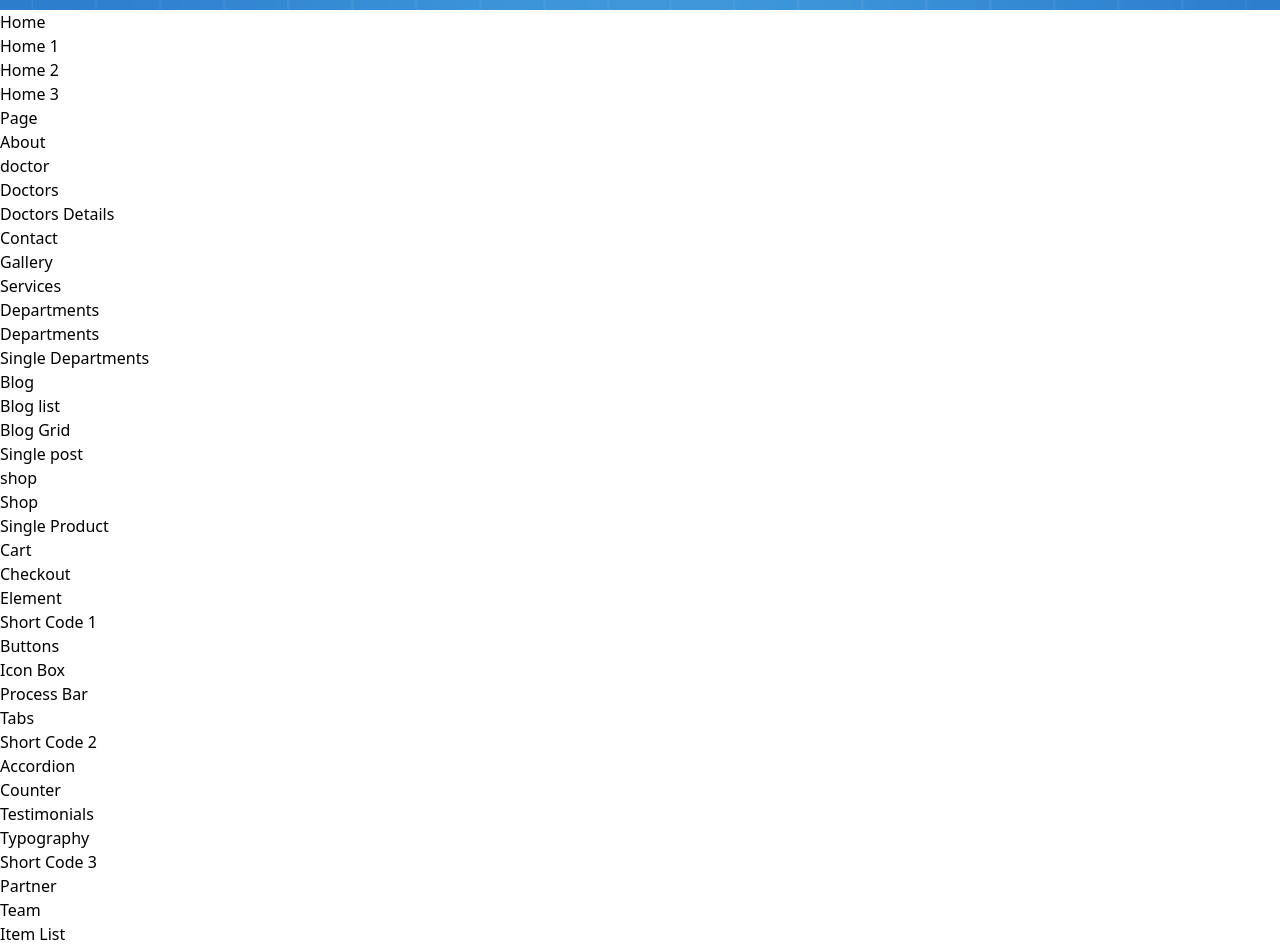
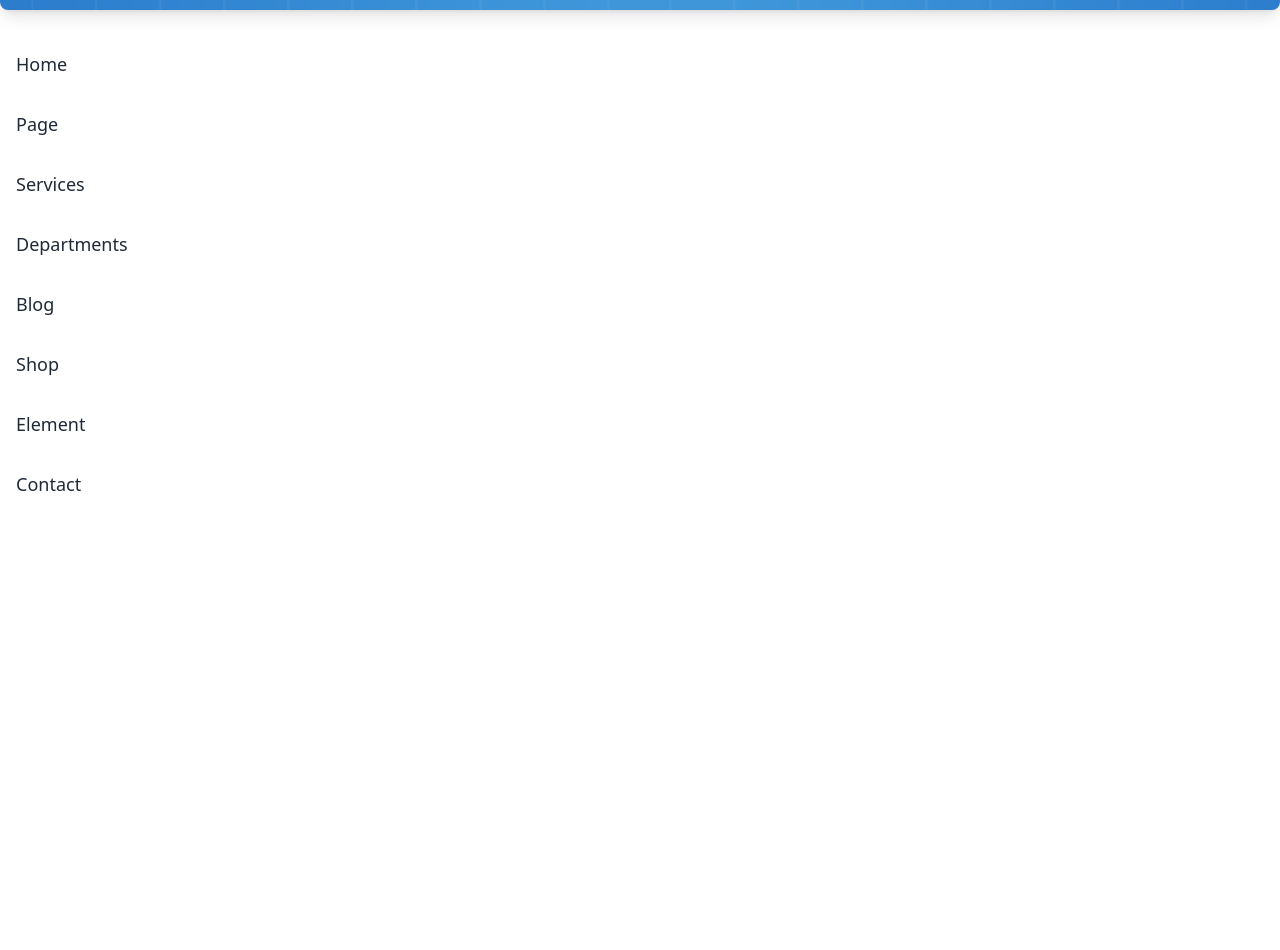
Before and after one commit to stephenmiracle4/medicare, a React (Create React App) app: page / in a window 1280 px wide. Shown: the part 1418-2368 px from the top of the page. After the commit the page ends 1924 px from the top, so only its background shows below. Built offline with nearby package versions, Linux system fonts and the light colour scheme.

Commit message:
commit changes
commit changes

```diff
--- a/package.json
+++ b/package.json
@@ -5,6 +5,7 @@
   "dependencies": {
     "bootstrap": "^5.3.3",
     "cra-template": "1.2.0",
+    "icons": "^1.0.0",
     "react": "^19.0.0",
     "react-dom": "^19.0.0",
     "react-router-dom": "^7.0.2",
--- a/src/pages/ServiceSection.jsx
+++ b/src/pages/ServiceSection.jsx
@@ -6,96 +6,90 @@ function ServiceSection() {
   return (
     <div>ServiceSection
 
-<div>
-    <img src="/images/services/background3.png" alt="background" />
+        <img src="/images/services/background3.png" alt="background" class="w-100% h-160 object-cover shadow-lg rounded-lg bg-no-repeat"/>
+
 
 <div id="cssmenu" class="animated">
-        <div class="uni-icons-close"><i class="fa fa-times" aria-hidden="true"></i></div>
-        <ul class="nav navbar-nav animated">
-            <li class="has-sub"><a href="#">Home</a>
-                <ul>
-                    <li><a href="index-2.html">Home 1</a></li>
-                    <li><a href="01_02_home_2.html">Home 2</a></li>
-                    <li><a href="01_03_home_3.html">Home 3</a></li>
+    <div class="uni-icons-close cursor-pointer text-xl p-4">
+        <i class="fa fa-times" aria-hidden="true"></i>
+    </div>
+    <ul class="nav navbar-nav space-y-4">
+        <li class="relative group">
+            <a href="#" class="block py-2 px-4 text-lg text-gray-800 hover:bg-gray-200">Home</a>
+            <ul class="absolute left-0 hidden group-hover:block bg-white shadow-md mt-2 space-y-2">
+                <li><a href="index-2.html" class="block py-2 px-4 text-sm text-gray-600 hover:bg-gray-200">Home 1</a></li>
+                <li><a href="01_02_home_2.html" class="block py-2 px-4 text-sm text-gray-600 hover:bg-gray-200">Home 2</a></li>
+                <li><a href="01_03_home_3.html" class="block py-2 px-4 text-sm text-gray-600 hover:bg-gray-200">Home 3</a></li>
             </ul>
         </li>
-            <li class="has-sub"><a href='#'>Page</a>
-                <ul>
-                    <li><a href="02_01_about.html">About</a></li>
-                    <li class="has-sub"><a href="#">doctor</a>
-                        <ul>
-                            <li><a href="02_02_doctor.html">Doctors </a></li>
-                            <li><a href="02_03_doctor_details.html">Doctors Details</a></li>
+        <li class="relative group">
+            <a href="#" class="block py-2 px-4 text-lg text-gray-800 hover:bg-gray-200">Page</a>
+            <ul class="absolute left-0 hidden group-hover:block bg-white shadow-md mt-2 space-y-2">
+                <li><a href="02_01_about.html" class="block py-2 px-4 text-sm text-gray-600 hover:bg-gray-200">About</a></li>
+                <li class="relative group">
+                    <a href="#" class="block py-2 px-4 text-sm text-gray-600 hover:bg-gray-200">Doctor</a>
+                    <ul class="absolute left-0 hidden group-hover:block bg-white shadow-md mt-2 space-y-2">
+                        <li><a href="02_02_doctor.html" class="block py-2 px-4 text-sm text-gray-600 hover:bg-gray-200">Doctors</a></li>
+                        <li><a href="02_03_doctor_details.html" class="block py-2 px-4 text-sm text-gray-600 hover:bg-gray-200">Doctor Details</a></li>
                     </ul>
                 </li>
-                    <li><a href="02_04_contact.html">Contact</a></li>
-                    <li><a href="02_05_gallery.html">Gallery</a></li>
+                <li><a href="02_04_contact.html" class="block py-2 px-4 text-sm text-gray-600 hover:bg-gray-200">Contact</a></li>
+                <li><a href="02_05_gallery.html" class="block py-2 px-4 text-sm text-gray-600 hover:bg-gray-200">Gallery</a></li>
             </ul>
         </li>
-            <li><a href="03_01_services.html">Services</a></li>
-            <li class="has-sub"><a href="#">Departments</a>
-                <ul>
-                    <li><a href="04_01_departments.html">Departments</a></li>
-                    <li><a href="04_02_single_department.html">Single Departments</a></li>
+        <li><a href="03_01_services.html" class="block py-2 px-4 text-lg text-gray-800 hover:bg-gray-200">Services</a></li>
+        <li class="relative group">
+            <a href="#" class="block py-2 px-4 text-lg text-gray-800 hover:bg-gray-200">Departments</a>
+            <ul class="absolute left-0 hidden group-hover:block bg-white shadow-md mt-2 space-y-2">
+                <li><a href="04_01_departments.html" class="block py-2 px-4 text-sm text-gray-600 hover:bg-gray-200">Departments</a></li>
+                <li><a href="04_02_single_department.html" class="block py-2 px-4 text-sm text-gray-600 hover:bg-gray-200">Single Department</a></li>
             </ul>
         </li>
-            <li class="has-sub"><a href='#'>Blog</a>
-                <ul>
-                    <li><a href="05_01_blog_list.html">Blog list</a></li>
-                    <li><a href="05_02_blog_grid.html">Blog Grid</a></li>
-                    <li><a href="05_03_single_post.html">Single post</a></li>
+        <li class="relative group">
+            <a href="#" class="block py-2 px-4 text-lg text-gray-800 hover:bg-gray-200">Blog</a>
+            <ul class="absolute left-0 hidden group-hover:block bg-white shadow-md mt-2 space-y-2">
+                <li><a href="05_01_blog_list.html" class="block py-2 px-4 text-sm text-gray-600 hover:bg-gray-200">Blog List</a></li>
+                <li><a href="05_02_blog_grid.html" class="block py-2 px-4 text-sm text-gray-600 hover:bg-gray-200">Blog Grid</a></li>
+                <li><a href="05_03_single_post.html" class="block py-2 px-4 text-sm text-gray-600 hover:bg-gray-200">Single Post</a></li>
             </ul>
         </li>
-            <li class="has-sub"><a href='#'>shop</a>
-                <ul>
-                    <li><a href="06_01_shop.html">Shop</a></li>
-                    <li><a href="06_02_single_product.html">Single Product</a></li>
-                    <li><a href="06_03_cart.html">Cart</a></li>
-                    <li><a href="06_04_checkout.html">Checkout</a></li>
+        <li class="relative group">
+            <a href="#" class="block py-2 px-4 text-lg text-gray-800 hover:bg-gray-200">Shop</a>
+            <ul class="absolute left-0 hidden group-hover:block bg-white shadow-md mt-2 space-y-2">
+                <li><a href="06_01_shop.html" class="block py-2 px-4 text-sm text-gray-600 hover:bg-gray-200">Shop</a></li>
+                <li><a href="06_02_single_product.html" class="block py-2 px-4 text-sm text-gray-600 hover:bg-gray-200">Single Product</a></li>
+                <li><a href="06_03_cart.html" class="block py-2 px-4 text-sm text-gray-600 hover:bg-gray-200">Cart</a></li>
+                <li><a href="06_04_checkout.html" class="block py-2 px-4 text-sm text-gray-600 hover:bg-gray-200">Checkout</a></li>
             </ul>
         </li>
-            <li class="has-sub"><a href='#'>Element</a>
-                <ul>
-                    <li class="has-sub"><a href="#">Short Code 1</a>
-                        <ul>
-                            <li><a href="07_01_buttons.html"><i class="fa fa-plus-square" aria-hidden="true"></i>Buttons</a></li>
-                            <li><a href="07_02_icons_box.html"><i class="fa fa-cube" aria-hidden="true"></i>Icon Box</a></li>
-                            <li><a href="07_03_progress.html"><i class="fa fa-tasks" aria-hidden="true"></i>Process Bar</a></li>
-                            <li><a href="07_04_tabs.html"><i class="fa fa-columns" aria-hidden="true"></i>Tabs</a></li>
+        <li class="relative group">
+            <a href="#" class="block py-2 px-4 text-lg text-gray-800 hover:bg-gray-200">Element</a>
+            <ul class="absolute left-0 hidden group-hover:block bg-white shadow-md mt-2 space-y-2">
+                <li class="relative group">
+                    <a href="#" class="block py-2 px-4 text-sm text-gray-600 hover:bg-gray-200">Short Code 1</a>
+                    <ul class="absolute left-0 hidden group-hover:block bg-white shadow-md mt-2 space-y-2">
+                        <li><a href="07_01_buttons.html" class="block py-2 px-4 text-sm text-gray-600 hover:bg-gray-200"><i class="fa fa-plus-square" aria-hidden="true"></i> Buttons</a></li>
+                        <li><a href="07_02_icons_box.html" class="block py-2 px-4 text-sm text-gray-600 hover:bg-gray-200"><i class="fa fa-cube" aria-hidden="true"></i> Icon Box</a></li>
+                        <li><a href="07_03_progress.html" class="block py-2 px-4 text-sm text-gray-600 hover:bg-gray-200"><i class="fa fa-tasks" aria-hidden="true"></i> Process Bar</a></li>
+                        <li><a href="07_04_tabs.html" class="block py-2 px-4 text-sm text-gray-600 hover:bg-gray-200"><i class="fa fa-columns" aria-hidden="true"></i> Tabs</a></li>
                     </ul>
                 </li>
-                    <li class="has-sub"><a href="#">Short Code 2</a>
-                        <ul>
-                            <li><a href="07_05_accordion.html"><i class="fa fa-list" aria-hidden="true"></i>Accordion</a></li>
-                            <li><a href="07_06_counter.html"><i class="fa fa-tachometer" aria-hidden="true"></i>Counter</a></li>
-                            <li><a href="07_07_testimonials.html"><i class="fa fa-comments-o" aria-hidden="true"></i>Testimonials</a></li>
-                            <li><a href="07_08_typography.html"><i class="fa fa-text-width" aria-hidden="true"></i>Typography</a></li>
-                        </ul>
-                    </li>
-                    <li class="has-sub"><a href="#">Short Code 3</a>
-                        <ul>
-                            <li><a href="07_09_partner.html"><i class="fa fa-handshake-o" aria-hidden="true"></i> Partner</a></li>
-                            <li><a href="07_10_team.html"><i class="fa fa-users" aria-hidden="true"></i> Team</a></li>
-                            <li><a href="07_11_item_list.html"><i class="fa fa-list-ol" aria-hidden="true"></i> Item List</a></li>
-                            <li><a href="07_12_divider.html"><i class="fa fa-chain-broken" aria-hidden="true"></i>Dividers</a></li>
-                        </ul>
-                    </li>
-                    <li class="has-sub"><a href="#">Short Code 4</a>
-                        <ul>
-                            <li><a href="07_13_columns.html"><i class="fa fa-bar-chart" aria-hidden="true"></i> Columns</a></li>
-                            <li><a href="07_14_pricing_table.html"><i class="fa fa-address-card-o" aria-hidden="true"></i> Pricing table</a></li>
-                            <li><a href="#"><i class="fa fa-exclamation-triangle" aria-hidden="true"></i> 404 Pages</a></li>
-                            <li><a href="#"><i class="fa fa-repeat" aria-hidden="true"></i> Comming soon</a></li>
+                <li class="relative group">
+                    <a href="#" class="block py-2 px-4 text-sm text-gray-600 hover:bg-gray-200">Short Code 2</a>
+                    <ul class="absolute left-0 hidden group-hover:block bg-white shadow-md mt-2 space-y-2">
+                        <li><a href="07_05_accordion.html" class="block py-2 px-4 text-sm text-gray-600 hover:bg-gray-200"><i class="fa fa-list" aria-hidden="true"></i> Accordion</a></li>
+                        <li><a href="07_06_counter.html" class="block py-2 px-4 text-sm text-gray-600 hover:bg-gray-200"><i class="fa fa-tachometer" aria-hidden="true"></i> Counter</a></li>
+                        <li><a href="07_07_testimonials.html" class="block py-2 px-4 text-sm text-gray-600 hover:bg-gray-200"><i class="fa fa-comments-o" aria-hidden="true"></i> Testimonials</a></li>
+                        <li><a href="07_08_typography.html" class="block py-2 px-4 text-sm text-gray-600 hover:bg-gray-200"><i class="fa fa-text-width" aria-hidden="true"></i> Typography</a></li>
                     </ul>
                 </li>
             </ul>
         </li>
-            <li><a href="02_04_contact.html">Contact</a></li>
+        <li><a href="02_04_contact.html" class="block py-2 px-4 text-lg text-gray-800 hover:bg-gray-200">Contact</a></li>
     </ul>
     <div class="clearfix"></div>
 </div>
 
-  </div>
 
     </div>
   )
```
Also changed, not shown: 1 other file (tests, documents, lock files or other folders). Lines whose indentation alone changed are shown as unchanged.
